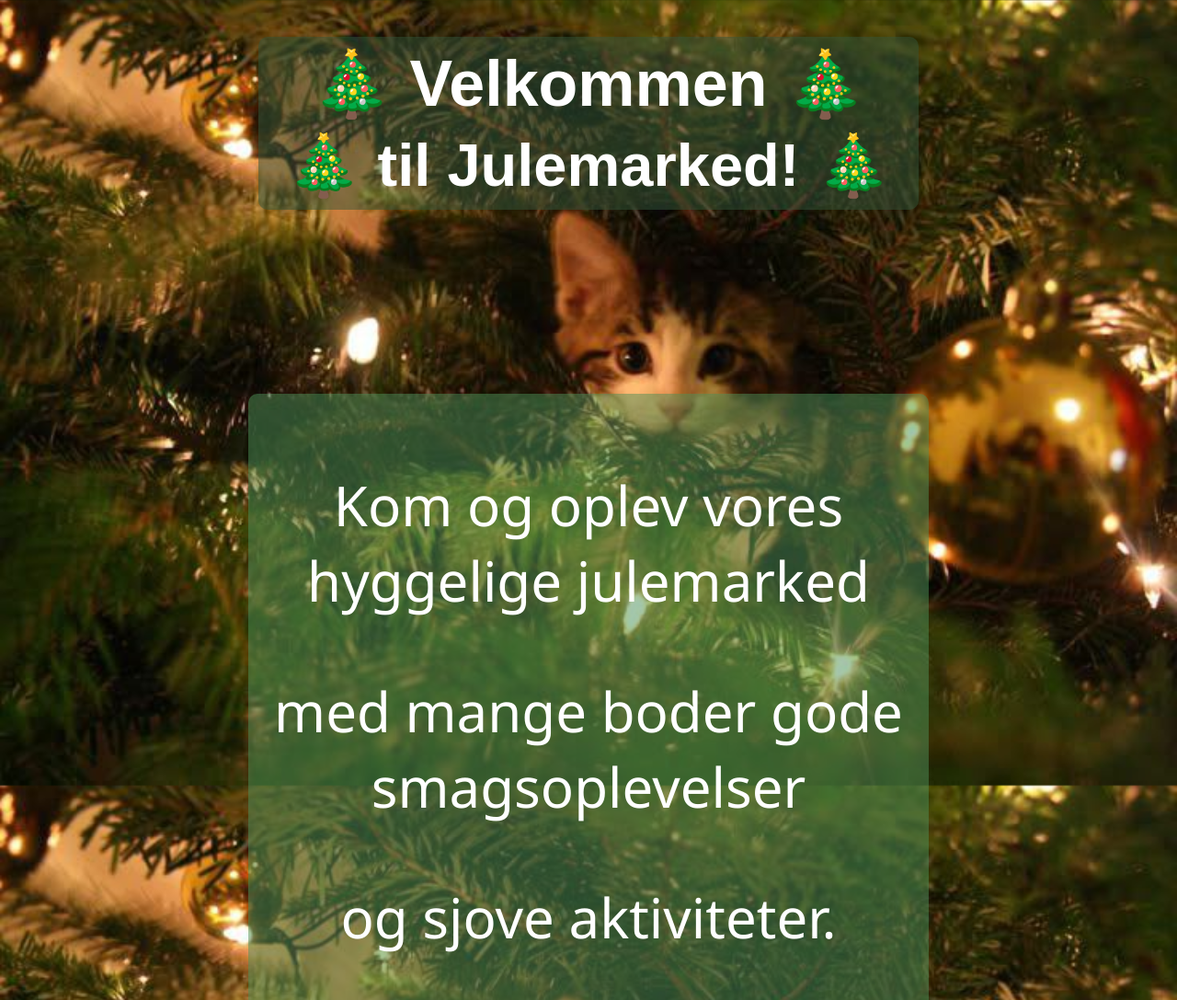
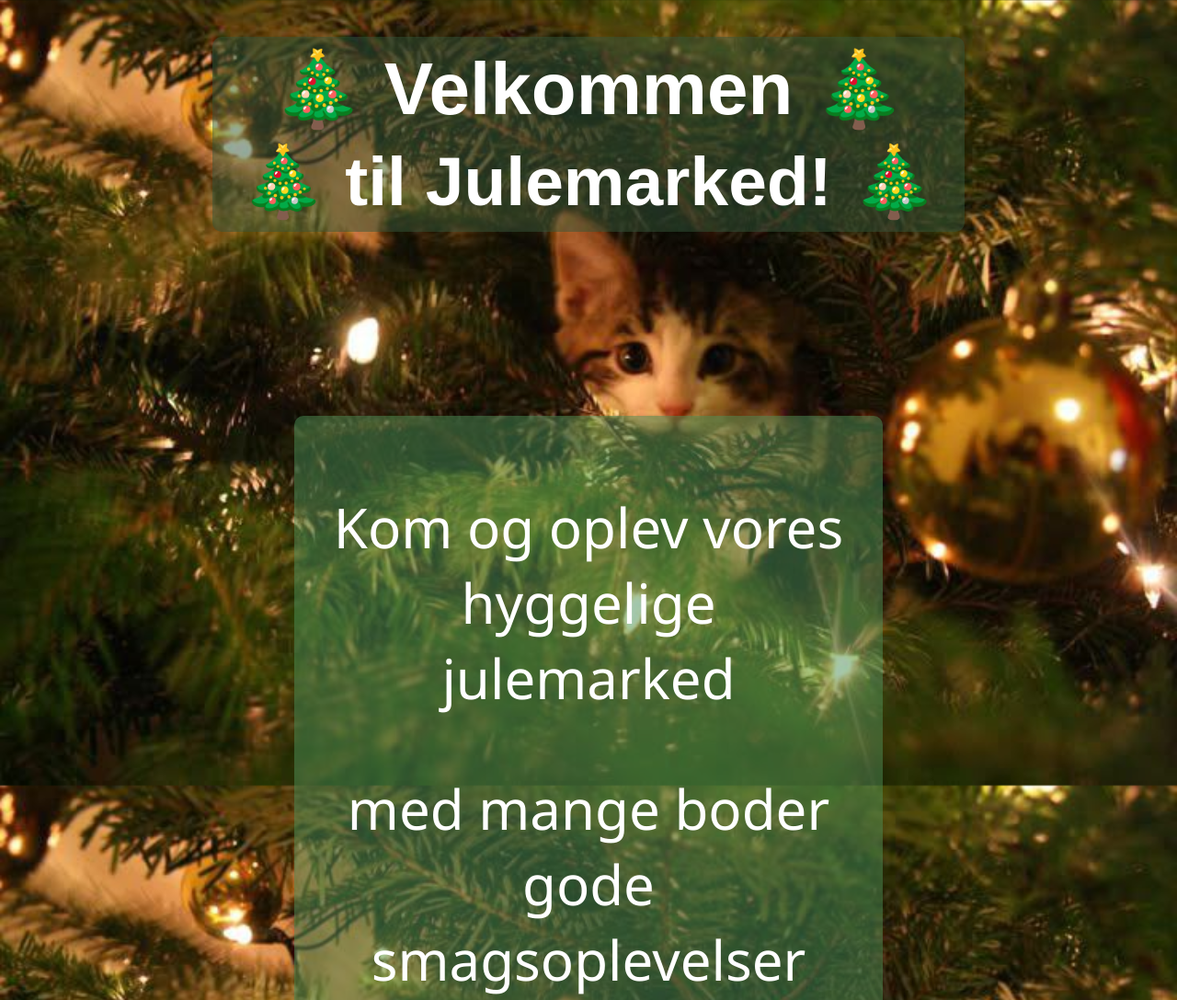
Before and after one commit to yumiliya06-star/julemarked, a plain HTML site: page index.html in a window 1280 px wide. Shown: the top 1087 px of the page at 92% size. Drawn offline with Linux system fonts and the light colour scheme.

Commit message:
index.html

```diff
--- a/index.html
+++ b/index.html
@@ -26,13 +26,13 @@
         }
 
         h1 {
-            font-size: 70px;
+            font-size: 80px;
             color:white;
             margin: 0;
         }
 
         h2 {
-            font-size: 65px;
+            font-size: 75px;
             color: white;
             margin: 0;
             margin-top: 10px;
@@ -41,7 +41,7 @@
         /* Отдельная коробочка для параграфа */
         .text-box {
             margin-top: 200px;
-            width: 700px;
+            width: 600px;
             background-color: rgb(79, 143, 89, 0.502);
             padding: 20px;
             color: white;
```
